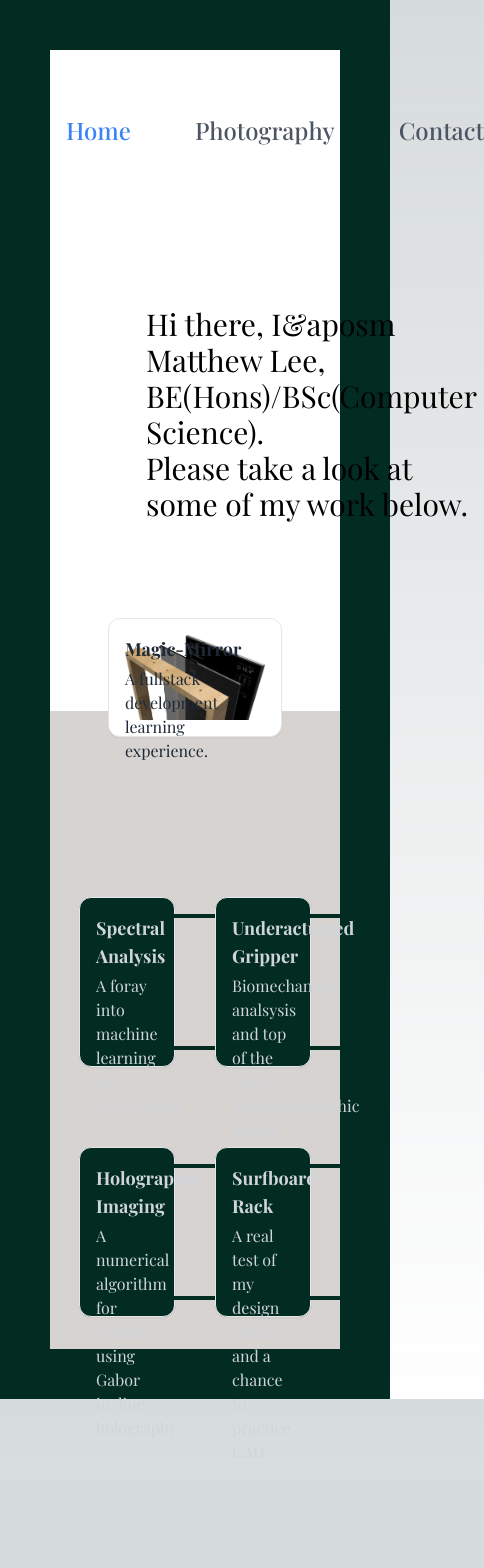
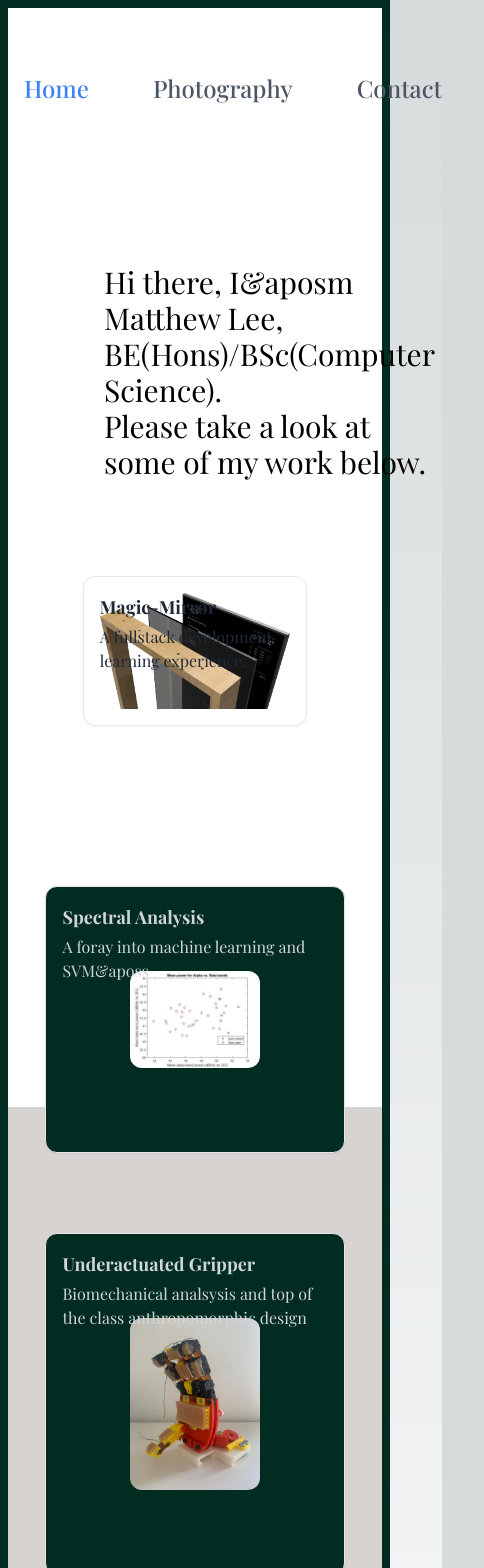
Before and after one commit to matthue-lee/personal-website, a Next.js app: page / in a window 390 px wide. Shown: the top 1568 px of the page, 484 px wide, since content can reach past the window. Before the commit the page ends 1480 px from the top, so only its background shows below. Built offline with nearby package versions, Linux system fonts and the light colour scheme; a web font is replaced by a local one.

Commit message:
optimising for mobile

```diff
--- a/src/app/layout.tsx
+++ b/src/app/layout.tsx
@@ -25,8 +25,7 @@ export default function RootLayout({
     <html lang="en">
 
       <body className={playfair.className}>
-      <div className="min-h-screen border-8 border-emerald-950"
-      style={{ borderWidth: '50px' }} >
+      <div className="min-h-screen border-8 md:border-[50px] border-emerald-950">
       <header className="flex items-center w-full bg-white text-sm py-16 dark:bg-neutral-800">
         <nav className="max-w-[85rem] w-full mx-auto flex items-center justify-between px-4">
          <div className="flex flex-grow justify-center gap-16">
--- a/src/app/page.tsx
+++ b/src/app/page.tsx
@@ -36,7 +36,7 @@ export default function Home() {
         </a>
 
        {/* Small Cards */}
-        <div className="grid grid-cols-2 gap-x-10 gap-y-20 mt-40 mb-8 w-[80%]">
+        <div className="grid grid-cols-1 md:grid-cols-2 gap-x-10 gap-y-20 mt-40 mb-8 w-[80%]">
           <a href="/target-page-2" className="relative block bg-emerald-950 border shadow-sm rounded-xl p-4 dark:bg-neutral-900 dark:border-neutral-700 dark:shadow-neutral-700/70 cursor-pointer transform transition-transform duration-300 hover:scale-105">
             <div className="p-16 border-4 border-emerald-950 rounded-lg overflow-hidden">
             <img className="w-full h-auto rounded-xl" src="/content/sbm.jpg" alt="Card Image"/>
```
